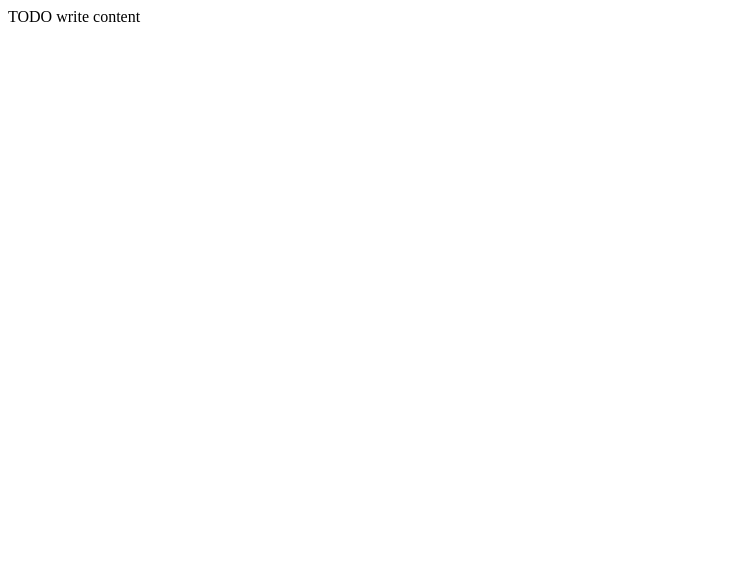
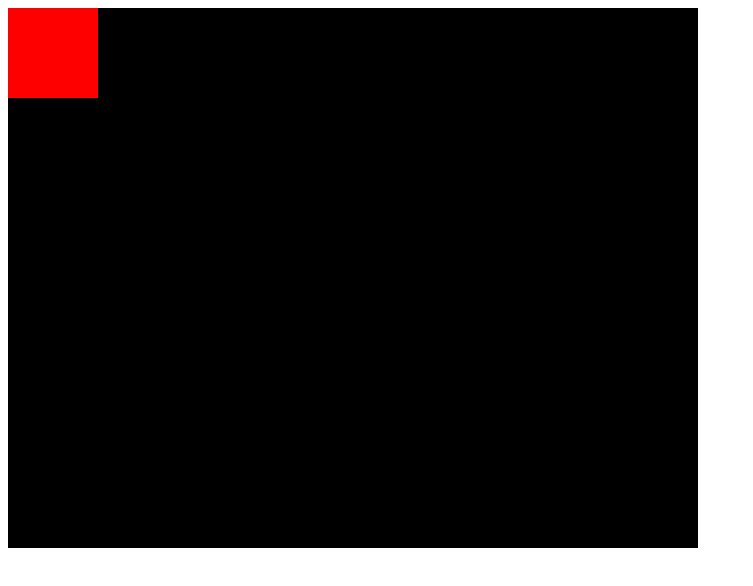
Before and after one commit to webDva/Kantum-Leap-a, a website: page public_html/index.html in a window 1280 px wide. Shown: the whole page, without its empty margins (0-753 px from the left). Drawn offline with Linux system fonts and the light colour scheme; animation ran at ten frames a second.

Commit message:
display red block placeholder

```diff
--- /dev/null
+++ b/public_html/game.js
@@ -0,0 +1,27 @@
+/*
+ * To change this license header, choose License Headers in Project Properties.
+ * To change this template file, choose Tools | Templates
+ * and open the template in the editor.
+ */
+
+
+var Game = function (game) {};
+
+Game.prototype = {
+    preload: function () {
+        // Load placeholder sprite
+        this.load.image('placeholder', 'assets/placeholder.png');
+    },
+
+    create: function () {
+        this.block = this.add.sprite(0, 0, 'placeholder');
+    },
+
+    update: function () {
+
+    },
+
+    render: function () {
+
+    }
+};
--- a/public_html/index.html
+++ b/public_html/index.html
@@ -6,11 +6,25 @@ and open the template in the editor.
 -->
 <html>
     <head>
-        <title>TODO supply a title</title>
+        <title>Kantum Leap-a</title>
         <meta charset="UTF-8">
         <meta name="viewport" content="width=device-width, initial-scale=1.0">
+
+        <script type="text/javascript" src="phaser.min.js"></script>
+        <script type="text/javascript" src="game.js"></script>
     </head>
     <body>
-        <div>TODO write content</div>
+        <script type ="text/javascript">
+            (function () {
+                var game = new Phaser.Game(690, 540, Phaser.AUTO, 'phaser-canvas');
+
+                // Add game states
+                game.state.add('Game', Game);
+
+                // Initial state
+                game.state.start('Game');
+            })();
+        </script>
+        <div id="phaser-canvas"></div>
     </body>
 </html>
```
Also changed, not shown: public_html/assets/placeholder.png (added).
